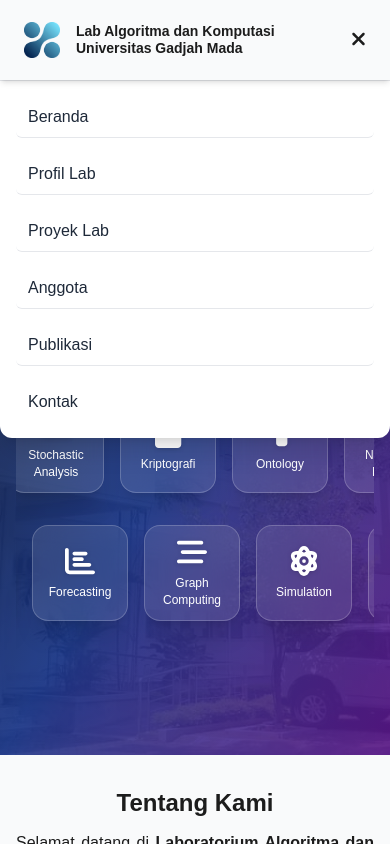
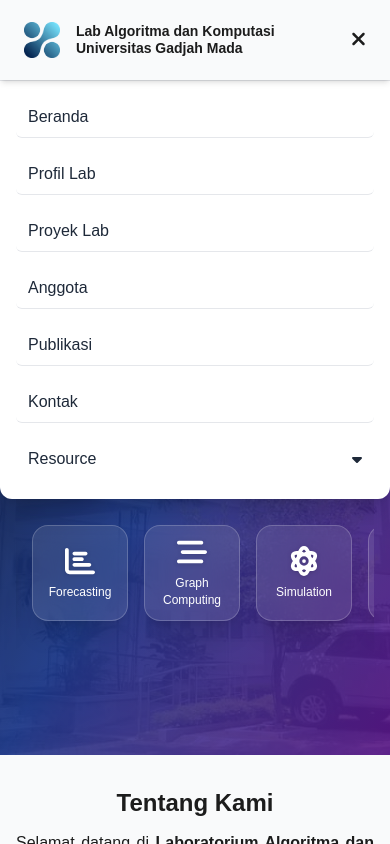
Before and after one commit to algokom-ugm/algokom-ugm.github.io, a Next.js app: page / in a window 390 px wide. Both pictures are taken after a click on the button "Menu sidebar". Shown: the top 844 px of the page. Built offline with nearby package versions, Linux system fonts and the light colour scheme.

Commit message:
mobile dropdown for resource

```diff
--- a/src/app/LayoutWrapper.tsx
+++ b/src/app/LayoutWrapper.tsx
@@ -3,13 +3,61 @@ import Image from "next/image";
 import { useEffect, useRef, useState } from "react";
 import Link from "next/link";
 import { FontAwesomeIcon } from "@fortawesome/react-fontawesome";
-import { faBars, faTimes, faDice, faSitemap, faCaretRight } from "@fortawesome/free-solid-svg-icons";
+import { faBars, faTimes, faDice, faSitemap, faCaretRight, faCaretDown } from "@fortawesome/free-solid-svg-icons";
 import {
   faMapMarkerAlt,
   faPhone,
   faEnvelope,
 } from "@fortawesome/free-solid-svg-icons";
 import { usePathname } from "next/navigation";
+
+export function MobileDemoDropdown() {
+  const [open, setOpen] = useState(false);
+
+  return (
+    <div className="md:hidden">
+      <button
+        type="button"
+        onClick={() => setOpen((v) => !v)}
+        aria-expanded={open}
+        aria-controls="mobile-demo-sub"
+        className="w-full flex items-center justify-between px-3 py-2 rounded-md hover:bg-blue-50 hover:text-blue-600 transition"
+      >
+        <span className="font-medium">Resource</span>
+        <FontAwesomeIcon
+          icon={faCaretDown}
+          className={`transition-transform ${open ? "rotate-180" : ""}`}
+        />
+      </button>
+
+      <div
+        id="mobile-demo-sub"
+        className={`pl-4 mt-1 space-y-1 overflow-hidden transition-[max-height,opacity] duration-300
+        ${open ? "max-h-40 opacity-100" : "max-h-0 opacity-0"}`}
+      >
+        <Link
+          href="/resource/mdp"
+          className="block px-3 py-2 rounded-md hover:bg-blue-50 hover:text-blue-600 transition"
+        >
+          <span className="flex items-center gap-2">
+            <FontAwesomeIcon icon={faSitemap} />
+            Markov Decision Process
+          </span>
+        </Link>
+
+        <Link
+          href="/resource/kbandit"
+          className="block px-3 py-2 rounded-md hover:bg-blue-50 hover:text-blue-600 transition"
+        >
+          <span className="flex items-center gap-2">
+            <FontAwesomeIcon icon={faDice} />
+            k-Armed Bandit
+          </span>
+        </Link>
+      </div>
+    </div>
+  );
+}
 
 export default function LayoutWrapper({
   children,
@@ -303,6 +351,8 @@ export default function LayoutWrapper({
             >
               Kontak
             </Link>
+
+            <MobileDemoDropdown />
           </nav>
         </div>
       )}
```
